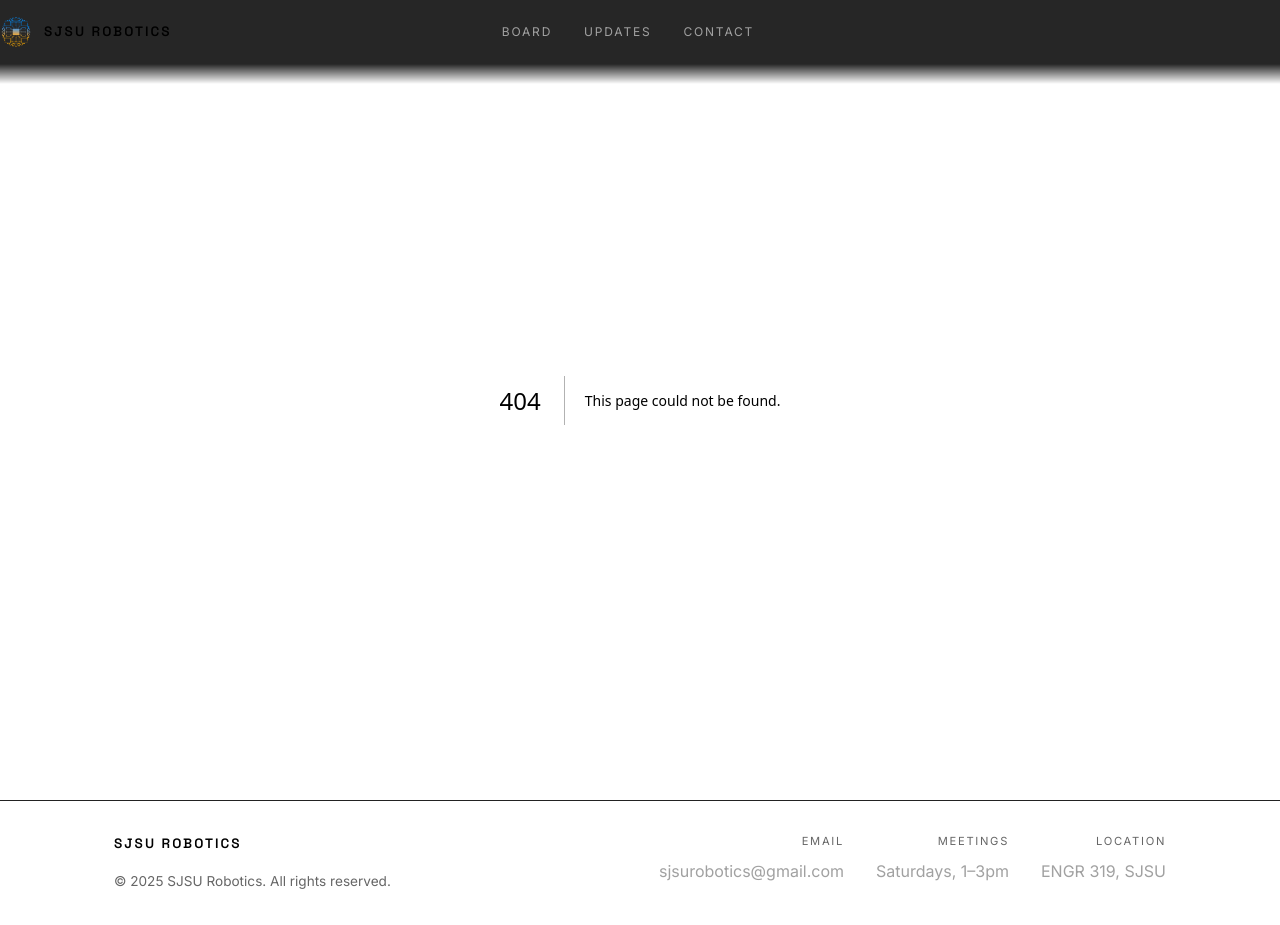
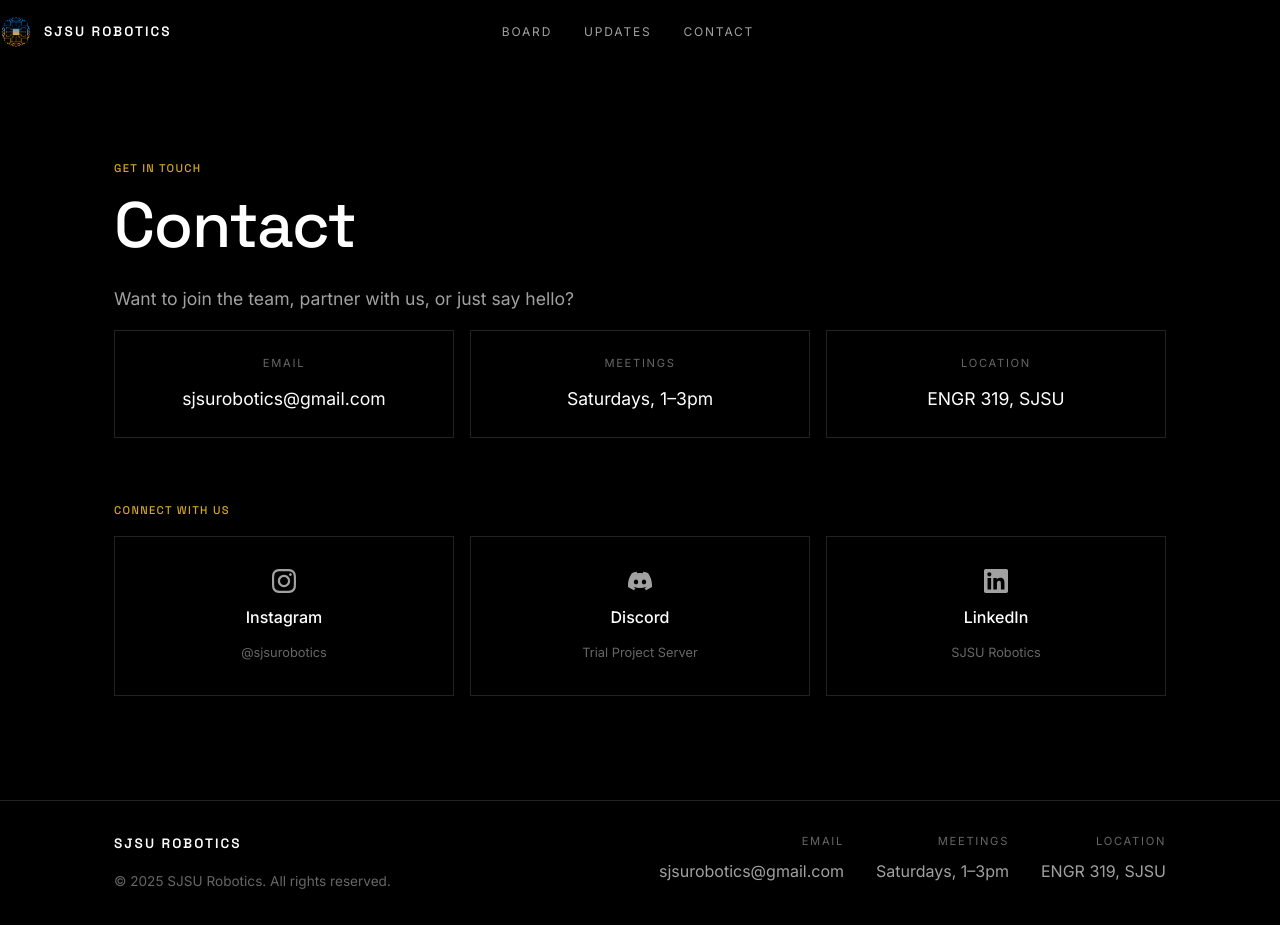
Before and after one commit to SJSURoboticsTeam/website-25, a Next.js app: page /contact in a window 1280 px wide. Before the commit this address had no page. Built offline with nearby package versions, Linux system fonts and the light colour scheme.

Commit message:
Updated faq, added contact section

```diff
--- /dev/null
+++ b/src/app/contact/page.tsx
@@ -0,0 +1,90 @@
+export default function Contact() {
+  return (
+    <div className="page" style={{ paddingTop: "64px" }}>
+      <section style={{ paddingBottom: "var(--space-md)" }}>
+        <div className="container">
+          <p className="eyebrow">Get in Touch</p>
+          <h1 className="page-title">Contact</h1>
+          <p className="body-text-large">
+            Want to join the team, partner with us, or just say hello?
+          </p>
+        </div>
+      </section>
+
+      <section style={{ paddingTop: 0 }}>
+        <div className="container">
+          <div className="contact-grid">
+            {/* Info Cards */}
+            <div className="contact-card">
+              <p className="contact-card-label">Email</p>
+              <a href="mailto:sjsurobotics@gmail.com" className="contact-card-value">
+                sjsurobotics@gmail.com
+              </a>
+            </div>
+
+            <div className="contact-card">
+              <p className="contact-card-label">Meetings</p>
+              <p className="contact-card-value">Saturdays, 1–3pm</p>
+            </div>
+
+            <div className="contact-card">
+              <p className="contact-card-label">Location</p>
+              <p className="contact-card-value">ENGR 319, SJSU</p>
+            </div>
+          </div>
+
+          {/* Social Links */}
+          <div className="contact-social">
+            <p className="eyebrow" style={{ marginBottom: "var(--space-md)" }}>Connect With Us</p>
+            <div className="contact-social-grid">
+              <a
+                href="https://instagram.com/sjsurobotics"
+                target="_blank"
+                rel="noopener noreferrer"
+                className="contact-social-card"
+              >
+                <span className="contact-social-icon">
+                  <svg viewBox="0 0 24 24" fill="currentColor" width="24" height="24">
+                    <path d="M12 2.163c3.204 0 3.584.012 4.85.07 3.252.148 4.771 1.691 4.919 4.919.058 1.265.069 1.645.069 4.849 0 3.205-.012 3.584-.069 4.849-.149 3.225-1.664 4.771-4.919 4.919-1.266.058-1.644.07-4.85.07-3.204 0-3.584-.012-4.849-.07-3.26-.149-4.771-1.699-4.919-4.92-.058-1.265-.07-1.644-.07-4.849 0-3.204.013-3.583.07-4.849.149-3.227 1.664-4.771 4.919-4.919 1.266-.057 1.645-.069 4.849-.069zm0-2.163c-3.259 0-3.667.014-4.947.072-4.358.2-6.78 2.618-6.98 6.98-.059 1.281-.073 1.689-.073 4.948 0 3.259.014 3.668.072 4.948.2 4.358 2.618 6.78 6.98 6.98 1.281.058 1.689.072 4.948.072 3.259 0 3.668-.014 4.948-.072 4.354-.2 6.782-2.618 6.979-6.98.059-1.28.073-1.689.073-4.948 0-3.259-.014-3.667-.072-4.947-.196-4.354-2.617-6.78-6.979-6.98-1.281-.059-1.69-.073-4.949-.073zm0 5.838c-3.403 0-6.162 2.759-6.162 6.162s2.759 6.163 6.162 6.163 6.162-2.759 6.162-6.163c0-3.403-2.759-6.162-6.162-6.162zm0 10.162c-2.209 0-4-1.79-4-4 0-2.209 1.791-4 4-4s4 1.791 4 4c0 2.21-1.791 4-4 4zm6.406-11.845c-.796 0-1.441.645-1.441 1.44s.645 1.44 1.441 1.44c.795 0 1.439-.645 1.439-1.44s-.644-1.44-1.439-1.44z"/>
+                  </svg>
+                </span>
+                <span className="contact-social-name">Instagram</span>
+                <span className="contact-social-handle">@sjsurobotics</span>
+              </a>
+
+              <a
+                href="https://discord.gg/dqN7t8Pm"
+                target="_blank"
+                rel="noopener noreferrer"
+                className="contact-social-card"
+              >
+                <span className="contact-social-icon">
+                  <svg viewBox="0 0 24 24" fill="currentColor" width="24" height="24">
+                    <path d="M20.317 4.3698a19.7913 19.7913 0 00-4.8851-1.5152.0741.0741 0 00-.0785.0371c-.211.3753-.4447.8648-.6083 1.2495-1.8447-.2762-3.68-.2762-5.4868 0-.1636-.3933-.4058-.8742-.6177-1.2495a.077.077 0 00-.0785-.037 19.7363 19.7363 0 00-4.8852 1.515.0699.0699 0 00-.0321.0277C.5334 9.0458-.319 13.5799.0992 18.0578a.0824.0824 0 00.0312.0561c2.0528 1.5076 4.0413 2.4228 5.9929 3.0294a.0777.0777 0 00.0842-.0276c.4616-.6304.8731-1.2952 1.226-1.9942a.076.076 0 00-.0416-.1057c-.6528-.2476-1.2743-.5495-1.8722-.8923a.077.077 0 01-.0076-.1277c.1258-.0943.2517-.1923.3718-.2914a.0743.0743 0 01.0776-.0105c3.9278 1.7933 8.18 1.7933 12.0614 0a.0739.0739 0 01.0785.0095c.1202.099.246.1981.3728.2924a.077.077 0 01-.0066.1276 12.2986 12.2986 0 01-1.873.8914.0766.0766 0 00-.0407.1067c.3604.698.7719 1.3628 1.225 1.9932a.076.076 0 00.0842.0286c1.961-.6067 3.9495-1.5219 6.0023-3.0294a.077.077 0 00.0313-.0552c.5004-5.177-.8382-9.6739-3.5485-13.6604a.061.061 0 00-.0312-.0286zM8.02 15.3312c-1.1825 0-2.1569-1.0857-2.1569-2.419 0-1.3332.9555-2.4189 2.157-2.4189 1.2108 0 2.1757 1.0952 2.1568 2.419 0 1.3332-.9555 2.4189-2.1569 2.4189zm7.9748 0c-1.1825 0-2.1569-1.0857-2.1569-2.419 0-1.3332.9554-2.4189 2.1569-2.4189 1.2108 0 2.1757 1.0952 2.1568 2.419 0 1.3332-.946 2.4189-2.1568 2.4189z"/>
+                  </svg>
+                </span>
+                <span className="contact-social-name">Discord</span>
+                <span className="contact-social-handle">Trial Project Server</span>
+              </a>
+
+              <a
+                href="https://linkedin.com/company/sjsu-robotics"
+                target="_blank"
+                rel="noopener noreferrer"
+                className="contact-social-card"
+              >
+                <span className="contact-social-icon">
+                  <svg viewBox="0 0 24 24" fill="currentColor" width="24" height="24">
+                    <path d="M20.447 20.452h-3.554v-5.569c0-1.328-.027-3.037-1.852-3.037-1.853 0-2.136 1.445-2.136 2.939v5.667H9.351V9h3.414v1.561h.046c.477-.9 1.637-1.85 3.37-1.85 3.601 0 4.267 2.37 4.267 5.455v6.286zM5.337 7.433c-1.144 0-2.063-.926-2.063-2.065 0-1.138.92-2.063 2.063-2.063 1.14 0 2.064.925 2.064 2.063 0 1.139-.925 2.065-2.064 2.065zm1.782 13.019H3.555V9h3.564v11.452zM22.225 0H1.771C.792 0 0 .774 0 1.729v20.542C0 23.227.792 24 1.771 24h20.451C23.2 24 24 23.227 24 22.271V1.729C24 .774 23.2 0 22.222 0h.003z"/>
+                  </svg>
+                </span>
+                <span className="contact-social-name">LinkedIn</span>
+                <span className="contact-social-handle">SJSU Robotics</span>
+              </a>
+            </div>
+          </div>
+        </div>
+      </section>
+    </div>
+  );
+}
--- a/src/app/globals.css
+++ b/src/app/globals.css
@@ -806,6 +806,105 @@
 }
 
 /* ========================================
+   Contact Page
+   ======================================== */
+
+.contact-grid {
+  display: grid;
+  gap: var(--space-md);
+  margin-bottom: var(--space-3xl);
+}
+
+@media (min-width: 640px) {
+  .contact-grid {
+    grid-template-columns: repeat(3, 1fr);
+  }
+}
+
+.contact-card {
+  background: var(--surface);
+  border: 1px solid var(--border);
+  padding: var(--space-lg);
+  text-align: center;
+}
+
+.contact-card-label {
+  font-size: 0.7rem;
+  color: var(--text-muted);
+  letter-spacing: 0.15em;
+  text-transform: uppercase;
+  margin-bottom: var(--space-sm);
+}
+
+.contact-card-value {
+  font-size: 1.1rem;
+  color: var(--text-primary);
+}
+
+a.contact-card-value {
+  text-decoration: none;
+  transition: color 0.2s;
+}
+
+a.contact-card-value:hover {
+  color: var(--accent);
+}
+
+.contact-social {
+  margin-top: var(--space-xl);
+}
+
+.contact-social-grid {
+  display: grid;
+  gap: var(--space-md);
+}
+
+@media (min-width: 640px) {
+  .contact-social-grid {
+    grid-template-columns: repeat(3, 1fr);
+  }
+}
+
+.contact-social-card {
+  display: flex;
+  flex-direction: column;
+  align-items: center;
+  gap: var(--space-sm);
+  background: var(--surface);
+  border: 1px solid var(--border);
+  padding: var(--space-xl) var(--space-lg);
+  text-decoration: none;
+  transition: border-color 0.2s, background 0.2s;
+}
+
+.contact-social-card:hover {
+  border-color: var(--text-muted);
+  background: rgba(255, 255, 255, 0.02);
+}
+
+.contact-social-icon {
+  color: var(--text-secondary);
+  display: flex;
+  align-items: center;
+  justify-content: center;
+}
+
+.contact-social-card:hover .contact-social-icon {
+  color: var(--text-primary);
+}
+
+.contact-social-name {
+  font-size: 1rem;
+  color: var(--text-primary);
+  font-weight: 500;
+}
+
+.contact-social-handle {
+  font-size: 0.8rem;
+  color: var(--text-muted);
+}
+
+/* ========================================
    Image Carousel
    ======================================== */
 
--- a/src/app/layout.tsx
+++ b/src/app/layout.tsx
@@ -46,7 +46,7 @@
           <div className="nav-links">
             <Link href="/board" className="nav-link">Board</Link>
             <Link href="/updates" className="nav-link">Updates</Link>
-            <Link href="/#contact" className="nav-link">Contact</Link>
+            <Link href="/contact" className="nav-link">Contact</Link>
           </div>
           <button className="menu-toggle" aria-label="Toggle navigation">
             <span />
@@ -56,7 +56,7 @@
       <div className="mobile-menu">
         <Link href="/board">Board</Link>
         <Link href="/updates">Updates</Link>
-        <Link href="/#contact">Contact</Link>
+        <Link href="/contact">Contact</Link>
       </div>
     </header>
   );
@@ -64,7 +64,7 @@
 
 function Footer() {
   return (
-    <footer id="contact">
+    <footer>
       <div className="container">
         <div className="footer-split">
           {/* Left side - Logo and copyright */}
--- a/src/app/page.tsx
+++ b/src/app/page.tsx
@@ -25,8 +25,8 @@
         <div className="container">
           <div className="split">
             <div>
-              <p className="eyebrow">Competition</p>
-              <h2 className="section-title">University Rover Challenge</h2>
+              <p className="eyebrow">Upcoming Events</p>
+              <h2 className="section-title">University Rover Challenge 2026</h2>
               <p className="body-text mb-lg">
                 The URC is the world&apos;s premier robotics competition for university students.
                 Held annually in the Utah desert, teams design and build Mars rovers to complete
@@ -275,19 +275,23 @@
 const faqs = [
   {
     q: "What is SJSU Robotics?",
-    a: "A student-led, multi-disciplinary robotics team at San José State University focused on designing and building a Mars rover for the University Rover Challenge.",
+    a: "A student-led, multi-disciplinary robotics team at San José State University currently focused on designing and building a Mars rover for the University Rover Challenge. We have around 70 active members across 7 specialized divisions.",
+  },
+  {
+    q: "How do I join the team?",
+    a: "Attend one of our introductory meetings at the beginning of the Fall semester, introduce yourself, and we'll help you find a division that matches your interests. You can also join our Discord server to connect with current members and stay updated on projects.",
   },
   {
     q: "Do I need prior robotics experience to join?",
-    a: "No. We welcome students from any major and help you learn mechanical, electrical, software, and business skills on real rover projects.",
+    a: "No. We welcome students from any major and skill level. Our divisions offer hands-on learning opportunities in mechanical design, electronics, programming, science, and business operations.",
   },
   {
-    q: "How many members are on the team?",
-    a: "Around 70 active members across Mechanical, Electrical, Control Systems, Intelligent Systems, Mission Control, Business, and Science divisions.",
+    q: "What is the time commitment?",
+    a: "Most members attend weekly Saturday meetings and contribute a few additional hours per week. As competition season approaches, some divisions ramp up their schedules. We're flexible and understand students have busy academic lives.",
   },
   {
     q: "What competitions do you participate in?",
-    a: "Our primary focus for this year is the University Rover Challenge (URC), held annually in the Utah desert.",
+    a: "Our primary focus this year is the University Rover Challenge (URC), held annually in the Utah desert. Teams compete in tasks like autonomous navigation, equipment servicing, and science experiments simulating Mars exploration.",
   },
   {
     q: "How can sponsors support the team?",
```
